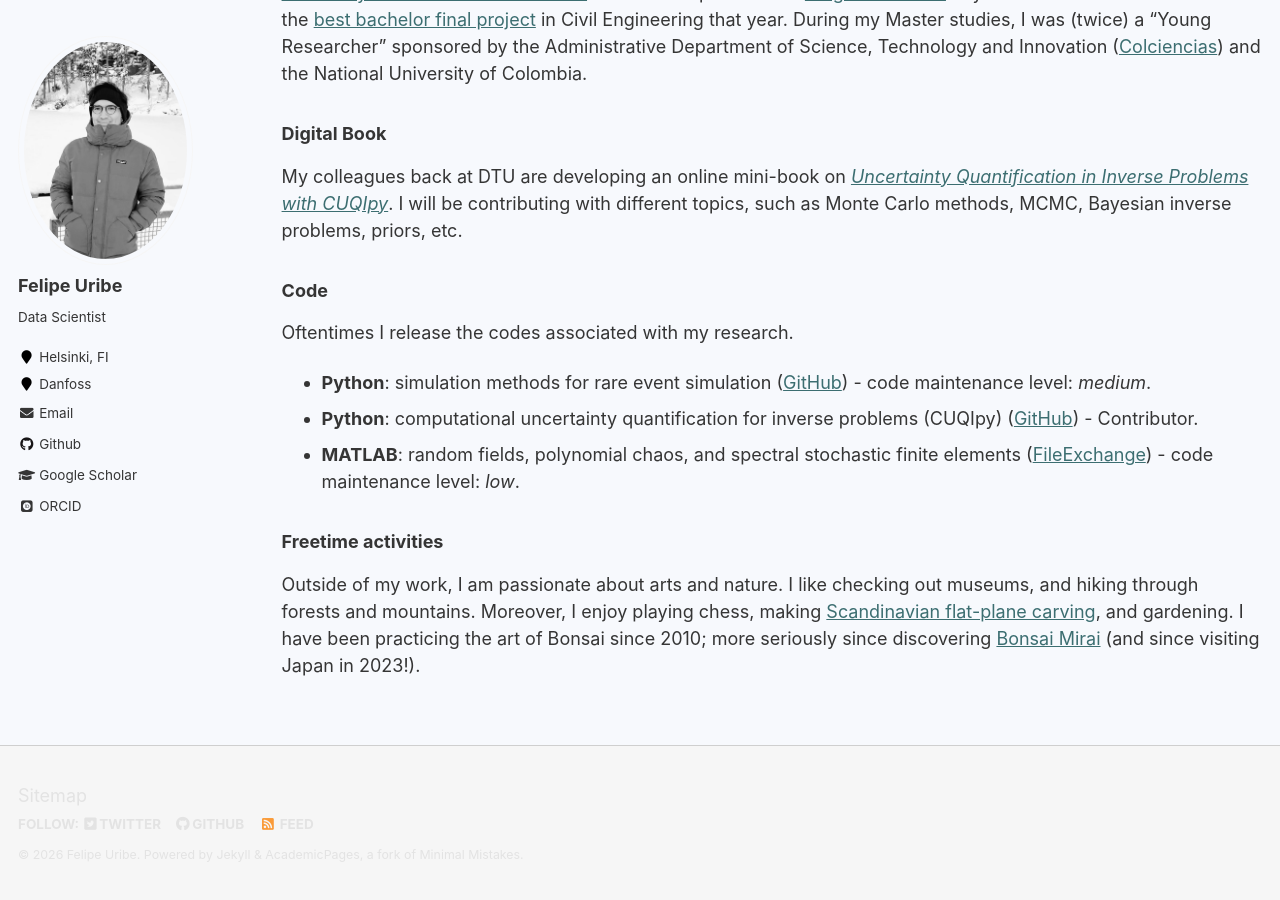
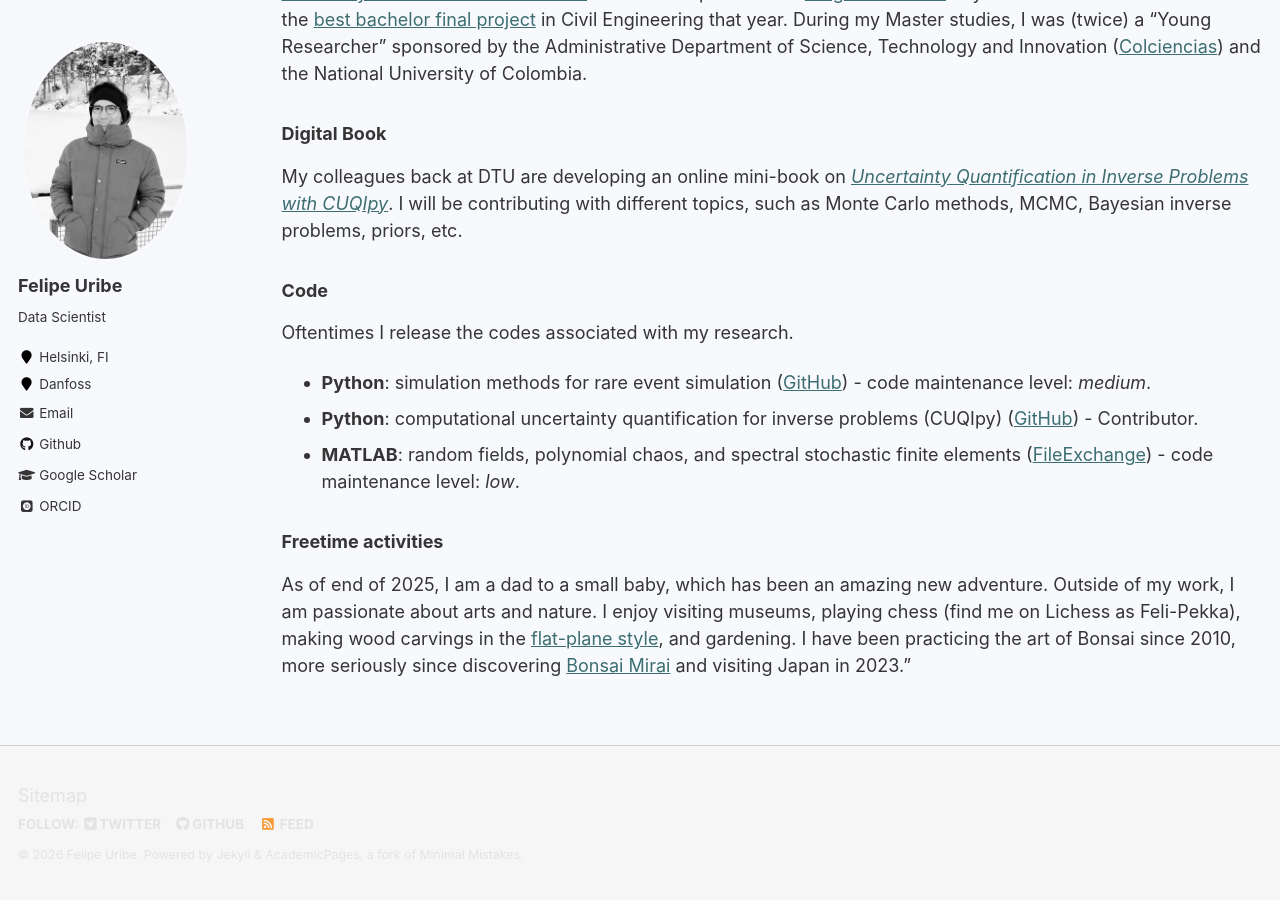
Before and after one commit to furibec/furibec.github.io, a Jekyll site: the page built from _pages/cv.md, in a window 1280 px wide and 900 px high, scrolled down 736 px. Built offline with Jekyll 4.4.1, drawn with Linux system fonts in a browser that asks for light colours; some web fonts are replaced.

Commit message:
recent cv updates

```diff
--- a/_pages/cv.md
+++ b/_pages/cv.md
@@ -31,10 +31,4 @@ Oftentimes I release the codes associated with my research.
 - **MATLAB**: random fields, polynomial chaos, and spectral stochastic finite elements ([FileExchange](https://mathworks.com/matlabcentral/profile/authors/2912338)) - code maintenance level: *low*.
 
 ### Freetime activities
-Outside of my work, I am passionate about arts and nature. I like checking out
-museums, and hiking through forests and mountains. Moreover, I enjoy playing
-chess, making [Scandinavian flat-plane
-carving](https://en.wikipedia.org/wiki/Scandinavian_flat-
-plane_style_of_woodcarving), and gardening. I have been practicing the art of
-Bonsai since 2010; more seriously since discovering [Bonsai
-Mirai](https://live.bonsaimirai.com/) (and since visiting Japan in 2023!).
+As of end of 2025, I am a dad to a small baby, which has been an amazing new adventure. Outside of my work, I am passionate about arts and nature. I enjoy visiting museums, playing chess (find me on Lichess as Feli-Pekka), making wood carvings in the [flat-plane style](https://en.wikipedia.org/wiki/Scandinavian_flat-plane_style_of_woodcarving), and gardening. I have been practicing the art of Bonsai since 2010, more seriously since discovering [Bonsai Mirai](https://live.bonsaimirai.com/) and visiting Japan in 2023."
```
